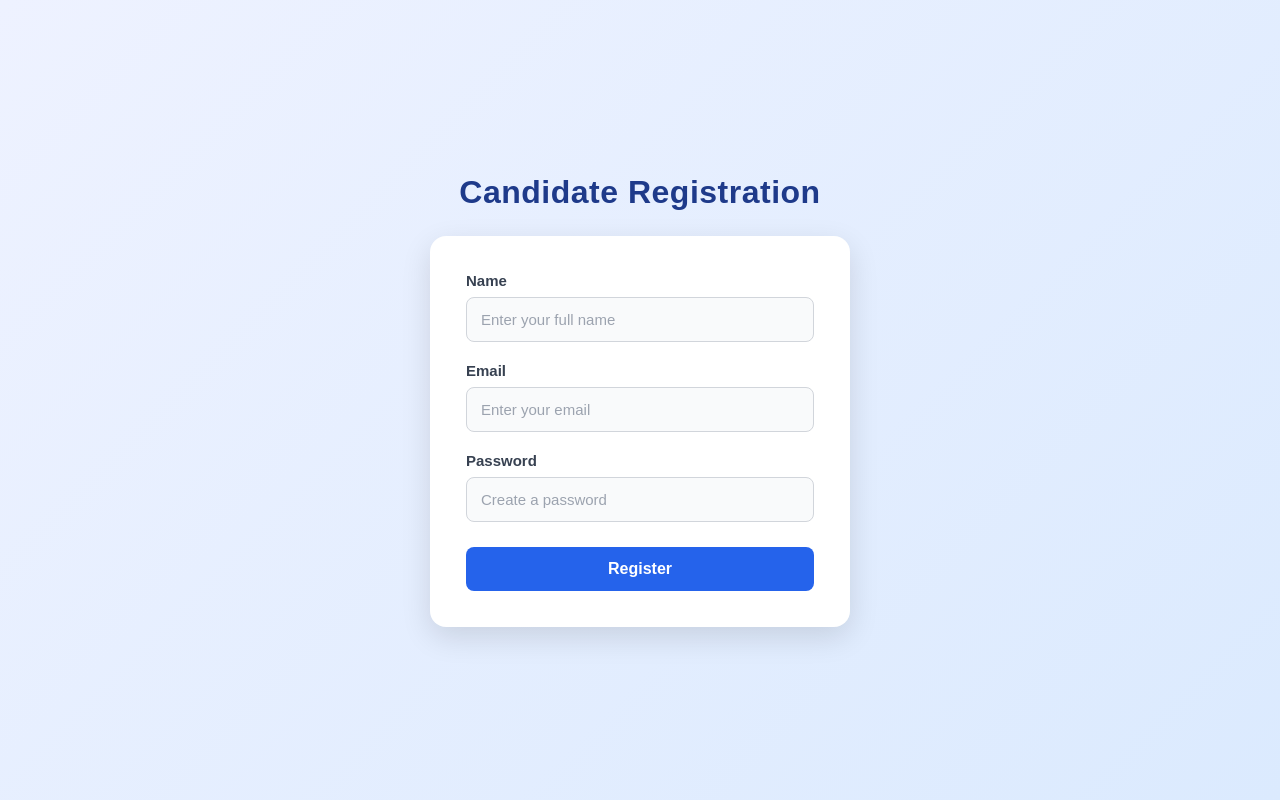
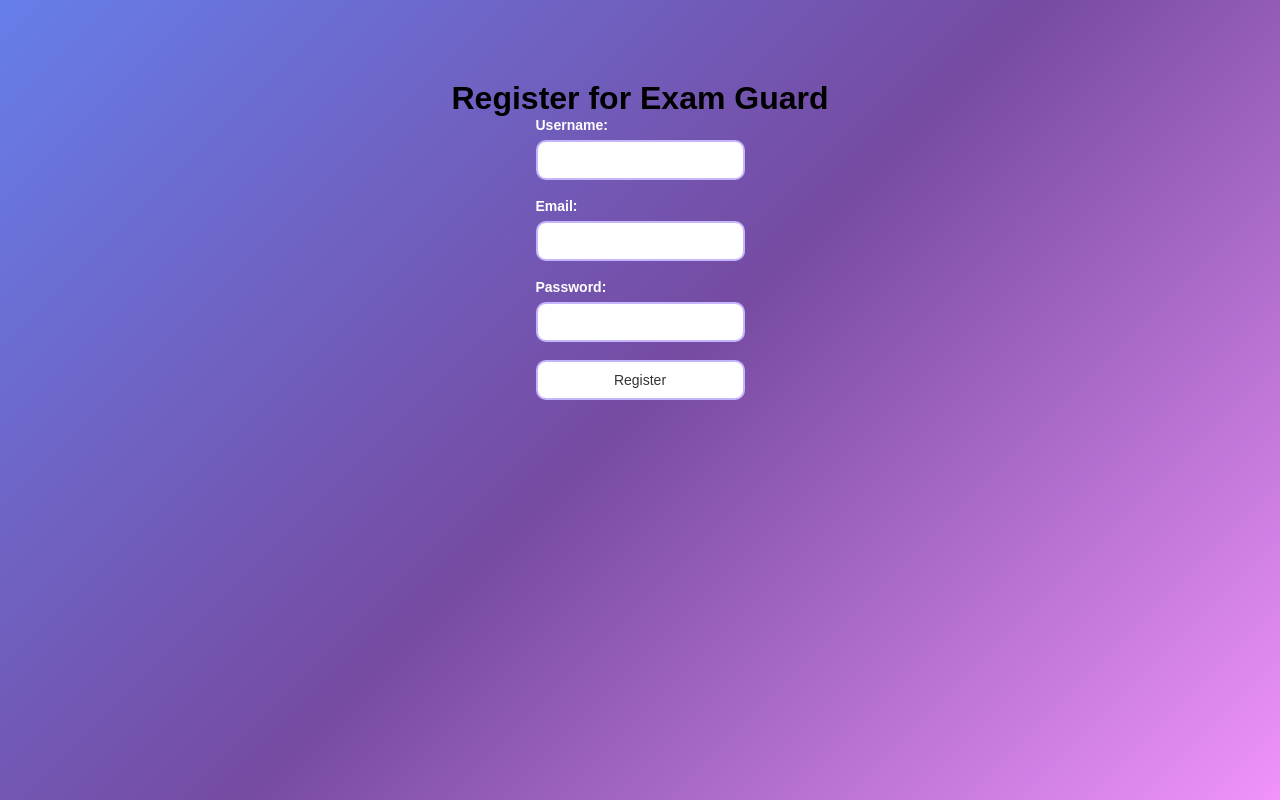
Before and after one commit to spurthisri-s/ExamGuard, a Flask app: page /register in a window 1280 px wide. Run offline with Flask 3, Linux system fonts and the light colour scheme; parts of the project's set-up code (start-up, migrations or seed data) failed here and were passed over.

Commit message:
ExamGuard

```diff
--- a/app.py
+++ b/app.py
@@ -2,7 +2,7 @@ from flask import Flask, request, render_template
 from database import init_db , get_db
 
 app = Flask(__name__)
-init_db ()
+init_db
 
 @app.route("/")
 def home():
@@ -81,38 +81,6 @@ def login():
 
     return render_template("login.html")
 
-
-
-
 if __name__ == "__main__":
+    init_db()
     app.run(debug=True)
-database.py
-#in database.py we write the code related to python and sqlite connection
-import sqlite3
-
-DB = "database/examguard.db"
-
-def get_db():
-    connection = sqlite3.connect(DB)
-    return connection
-
-
-def init_db():
-    connection = get_db()
-
-
-
-    connection.execute( """
-
-        create table if not exists candidates(
-            id integer  primary key AUTOINCREMENT,
-            name text not null,
-            email text unique not null,
-            password text not null
-        )
-
-    """
-
-    )
-    connection.commit()
-    connection.close()
--- a/database.py
+++ b/database.py
@@ -1,7 +1,7 @@
 #in database.py we write the code related to python and sqlite connection
 import sqlite3
 
-DB = "database/examgaurd.db"
+DB="database/examguard.db"
 
 def get_db():
     connection = sqlite3.connect(DB)
@@ -12,17 +12,17 @@ def init_db():
     connection = get_db()
 
 
-    connection.execute("""
+
+    connection.execute( """
 
         create table if not exists candidates(
-            id integer primary key AUTOINCREMENT,
+            id integer  primary key AUTOINCREMENT,
             name text not null,
             email text unique not null,
             password text not null
         )
 
-     """
-
+    """
 
     )
     connection.commit()
--- /dev/null
+++ b/static/style.css
@@ -0,0 +1,173 @@
+/* Reset default styles */
+* {
+    margin: 0;
+    padding: 0;
+    box-sizing: border-box;
+    font-family: Arial, sans-serif;
+}
+
+
+/* Full page */
+body {
+    min-height: 100vh;
+
+    display: flex;
+    flex-direction: column;
+    align-items: center;
+
+    padding-top: 80px;
+
+    background: linear-gradient(135deg, #667eea, #764ba2, #f093fb);
+}
+
+
+/* Registration container */
+.register-container {
+    width: 360px;
+    max-width: 90%;
+
+    margin-top: 80px;
+
+    padding: 30px;
+
+    background: transparent;
+}
+
+
+/* Heading */
+.register-container h1 {
+    text-align: center;
+
+    color: #000000;
+
+    font-size: 30px;
+    font-weight: bold;
+
+    /* Space between heading and Username */
+    margin-bottom: 40px;
+
+    white-space: nowrap;
+}
+
+
+/* Form group */
+.form-group {
+    margin-bottom: 18px;
+}
+
+
+/* Username, Email and Password labels */
+label {
+    display: block;
+
+    margin-bottom: 7px;
+
+    font-size: 14px;
+    font-weight: bold;
+
+    color: #ffffff;
+}
+
+
+/* Input fields */
+input {
+    width: 100%;
+
+    padding: 10px 12px;
+
+    border: 2px solid #c4b5fd;
+    border-radius: 10px;
+
+    font-size: 14px;
+
+    background-color: #ffffff;
+
+    color: #333;
+
+    transition: all 0.3s ease;
+}
+
+
+/* Placeholder color */
+input::placeholder {
+    color: #9ca3af;
+}
+
+
+/* Input hover */
+input:hover {
+    border-color: #a78bfa;
+}
+
+
+/* Input focus */
+input:focus {
+    outline: none;
+
+    border-color: #7c3aed;
+
+    box-shadow: 0 0 12px rgba(124, 58, 237, 0.35);
+
+    transform: scale(1.02);
+}
+
+
+/* Register button */
+.register-btn {
+    width: 100%;
+
+    padding: 11px;
+
+    margin-top: 5px;
+
+    border: none;
+    border-radius: 10px;
+
+    background: linear-gradient(90deg, #667eea, #764ba2);
+
+    color: white;
+
+    font-size: 15px;
+    font-weight: bold;
+
+    cursor: pointer;
+
+    transition: all 0.3s ease;
+}
+
+
+/* Register button hover */
+.register-btn:hover {
+    transform: translateY(-3px);
+
+    background: linear-gradient(90deg, #764ba2, #f093fb);
+
+    box-shadow: 0 8px 20px rgba(118, 75, 162, 0.4);
+}
+
+
+/* Register button click */
+.register-btn:active {
+    transform: scale(0.98);
+}
+
+
+/* Mobile responsive */
+@media (max-width: 500px) {
+
+    body {
+        padding-top: 40px;
+    }
+
+    .register-container {
+        width: 90%;
+        margin-top: 40px;
+        padding: 25px;
+    }
+
+    .register-container h1 {
+        font-size: 24px;
+        margin-bottom: 30px;
+        white-space: normal;
+    }
+}
--- a/style.css
+++ /dev/null
@@ -1,185 +0,0 @@
-/* ================================
-   ExamGuard Registration Page
-   ================================ */
-
-/* Reset */
-* {
-    margin: 0;
-    padding: 0;
-    box-sizing: border-box;
-}
-
-/* Body */
-body {
-    min-height: 100vh;
-    font-family: Arial, Helvetica, sans-serif;
-
-    display: flex;
-    justify-content: center;
-    align-items: center;
-
-    background: linear-gradient(135deg, #eef2ff, #dbeafe);
-    padding: 20px;
-}
-
-/* Main Container */
-.registration-container {
-    width: 100%;
-    max-width: 420px;
-
-    display: flex;
-    flex-direction: column;
-    align-items: center;
-}
-
-/* Heading */
-h1 {
-    color: #1e3a8a;
-    font-size: 32px;
-    margin-bottom: 25px;
-    text-align: center;
-    letter-spacing: 0.5px;
-}
-
-/* Form */
-form {
-    width: 100%;
-    background: #ffffff;
-
-    padding: 35px;
-
-    border-radius: 16px;
-
-    box-shadow:
-        0 10px 30px rgba(0, 0, 0, 0.12);
-
-    border: 1px solid rgba(255, 255, 255, 0.8);
-}
-
-/* Form Group */
-.form-group {
-    margin-bottom: 20px;
-}
-
-/* Labels */
-label {
-    display: block;
-
-    margin-bottom: 8px;
-
-    color: #374151;
-
-    font-size: 15px;
-    font-weight: 600;
-}
-
-/* Input Fields */
-input {
-    width: 100%;
-
-    padding: 13px 14px;
-
-    border: 1px solid #d1d5db;
-    border-radius: 8px;
-
-    background-color: #f9fafb;
-
-    color: #111827;
-
-    font-size: 15px;
-
-    outline: none;
-
-    transition: all 0.3s ease;
-}
-
-/* Placeholder */
-input::placeholder {
-    color: #9ca3af;
-}
-
-/* Input Focus */
-input:focus {
-    background-color: #ffffff;
-
-    border-color: #2563eb;
-
-    box-shadow: 0 0 0 3px rgba(37, 99, 235, 0.12);
-}
-
-/* Register Button */
-button {
-    width: 100%;
-
-    padding: 13px;
-
-    margin-top: 5px;
-
-    border: none;
-    border-radius: 8px;
-
-    background: #2563eb;
-
-    color: #ffffff;
-
-    font-size: 16px;
-    font-weight: 600;
-
-    cursor: pointer;
-
-    transition: all 0.3s ease;
-}
-
-/* Button Hover */
-button:hover {
-    background: #1d4ed8;
-
-    transform: translateY(-2px);
-
-    box-shadow: 0 6px 15px rgba(37, 99, 235, 0.25);
-}
-
-/* Button Active */
-button:active {
-    transform: translateY(0);
-}
-
-/* ================================
-   Responsive Design
-   ================================ */
-
-@media (max-width: 500px) {
-
-    body {
-        padding: 15px;
-    }
-
-    h1 {
-        font-size: 26px;
-        margin-bottom: 20px;
-    }
-
-    form {
-        padding: 25px 20px;
-    }
-
-    input {
-        padding: 12px;
-    }
-
-    button {
-        padding: 12px;
-    }
-}
-
-/* Small Mobile Screens */
-@media (max-width: 350px) {
-
-    h1 {
-        font-size: 23px;
-    }
-
-    form {
-        padding: 20px 15px;
-    }
-}
--- a/templates/register.html
+++ b/templates/register.html
@@ -3,57 +3,22 @@
 <head>
     <meta charset="UTF-8">
     <meta name="viewport" content="width=device-width, initial-scale=1.0">
-    <title>ExamGuard Registration</title>
+    <title>Exam Guard Registration</title>
+    <link rel="stylesheet"
+          href="{{ url_for('static', filename='style.css') }}">
+</head>
+<body>
+    <h1>Register for Exam Guard</h1>
+    <form action="/register" method="post">
+        <label for="name">Username:</label>
+        <input type="text" id="name" name="name" required><br><br>
+        <label for="email">Email:</label>
+        <input type="email" id="email" name="email" required><br><br>
+        <label for="password">Password:</label>
+        <input type="password" id="password" name="password" required><br><br>
+        <input type="submit" value="Register">
 
-    <link rel="stylesheet" href="style.css">
-</head>
 
-<body>
-
-    <div class="registration-container">
-
-        <h1>Candidate Registration</h1>
-
-        <form method="POST">
-
-            <div class="form-group">
-                <label for="name">Name</label>
-                <input
-                    type="text"
-                    id="name"
-                    name="name"
-                    placeholder="Enter your full name"
-                    required
-                >
-            </div>
-
-            <div class="form-group">
-                <label for="email">Email</label>
-                <input
-                    type="email"
-                    id="email"
-                    name="email"
-                    placeholder="Enter your email"
-                    required
-                >
-            </div>
-
-            <div class="form-group">
-                <label for="password">Password</label>
-                <input
-                    type="password"
-                    id="password"
-                    name="password"
-                    placeholder="Create a password"
-                    required
-                >
-            </div>
-
-            <button type="submit">Register</button>
-
-        </form>
-
-    </div>
 
 </body>
 </html>
```
